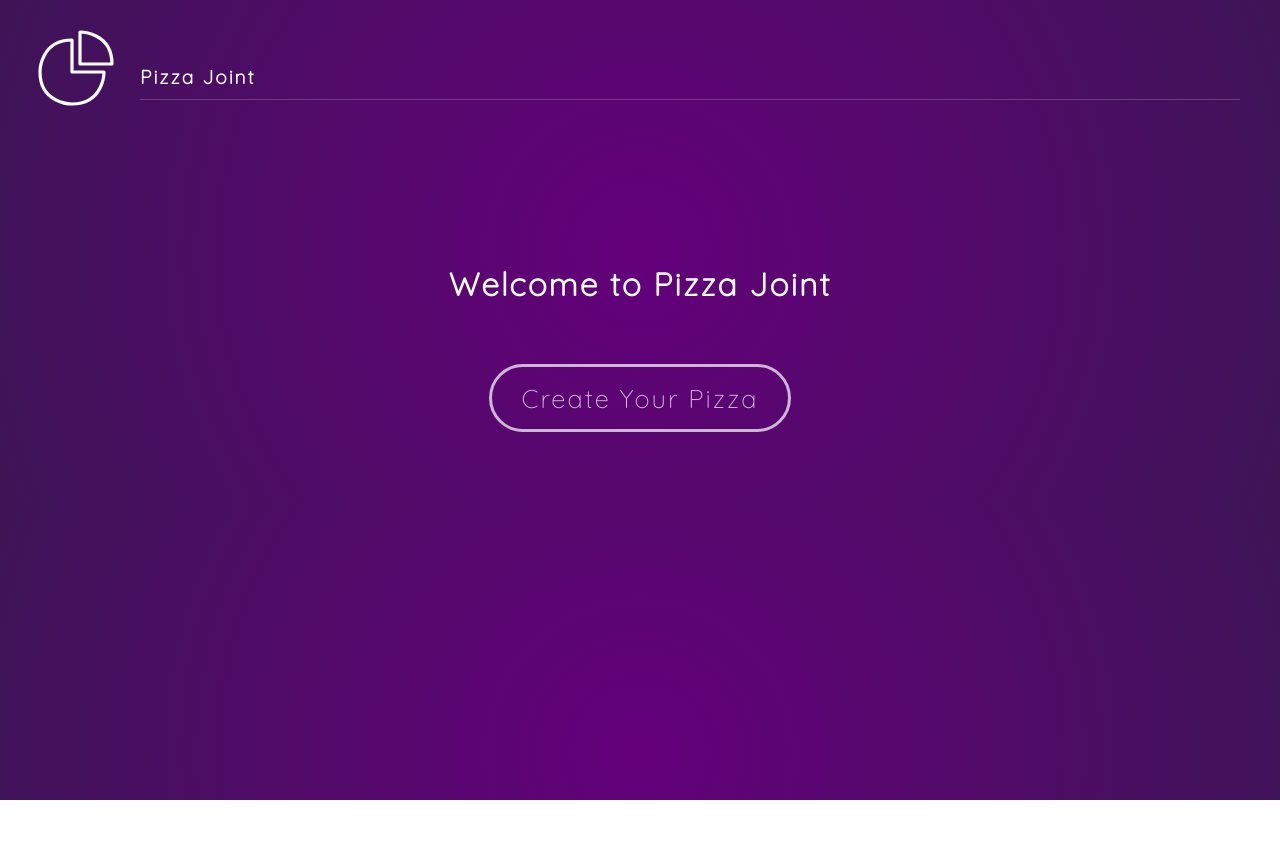
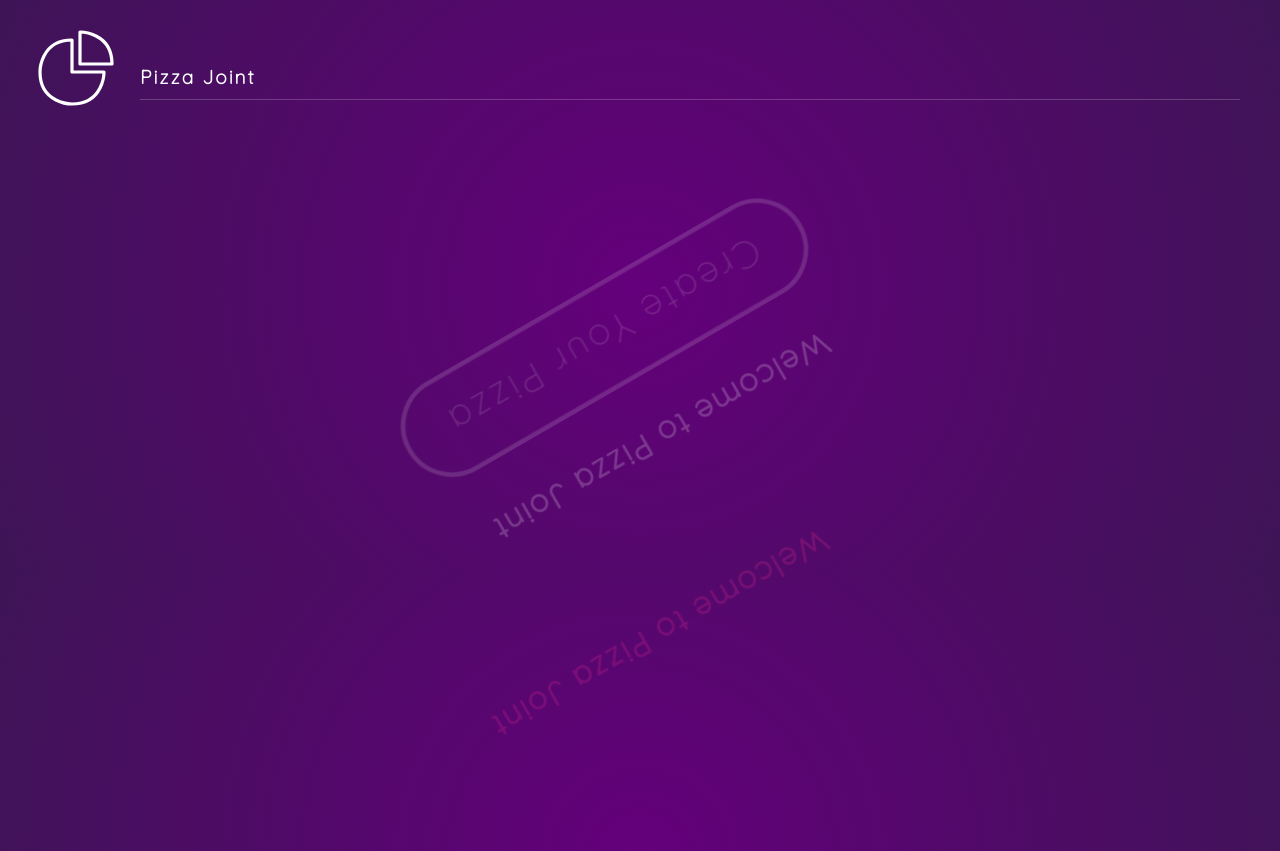
Before and after one commit to Aarya5122/FramerMotion, a React (Create React App) app: page / in a window 1280 px wide. Before the commit the page ends 800 px from the top, so only its background shows below. Built offline with nearby package versions, Linux system fonts and the light colour scheme.

Commit message:
tutorial-2
Intro to framer motion

```diff
--- a/src/pages/Home.js
+++ b/src/pages/Home.js
@@ -1,14 +1,26 @@
 import React from "react"
 import { Link } from "react-router-dom"
+import { motion } from "framer-motion"
 
 const Home = () => {
     return(
-        <div className="home container">
+        <motion.div className="home container"
+        animate={{ marginTop: 200 , opacity: 0.2, rotate: 150}}
+        >
+            <motion.h2
+            animate={{ fontSize: 50, color:"#ff2994", x: 100, y:-100}}
+            >
+                Welcome to Pizza Joint
+            </motion.h2>
             <h2>Welcome to Pizza Joint</h2>
             <Link to="/base">
-                <button> Create Your Pizza</button>
+                <motion.button
+                animate={{ scale: 1.5 }}
+                >
+                     Create Your Pizza
+                </motion.button>
             </Link>
-        </div>
+        </motion.div>
     )
 }
 
```
